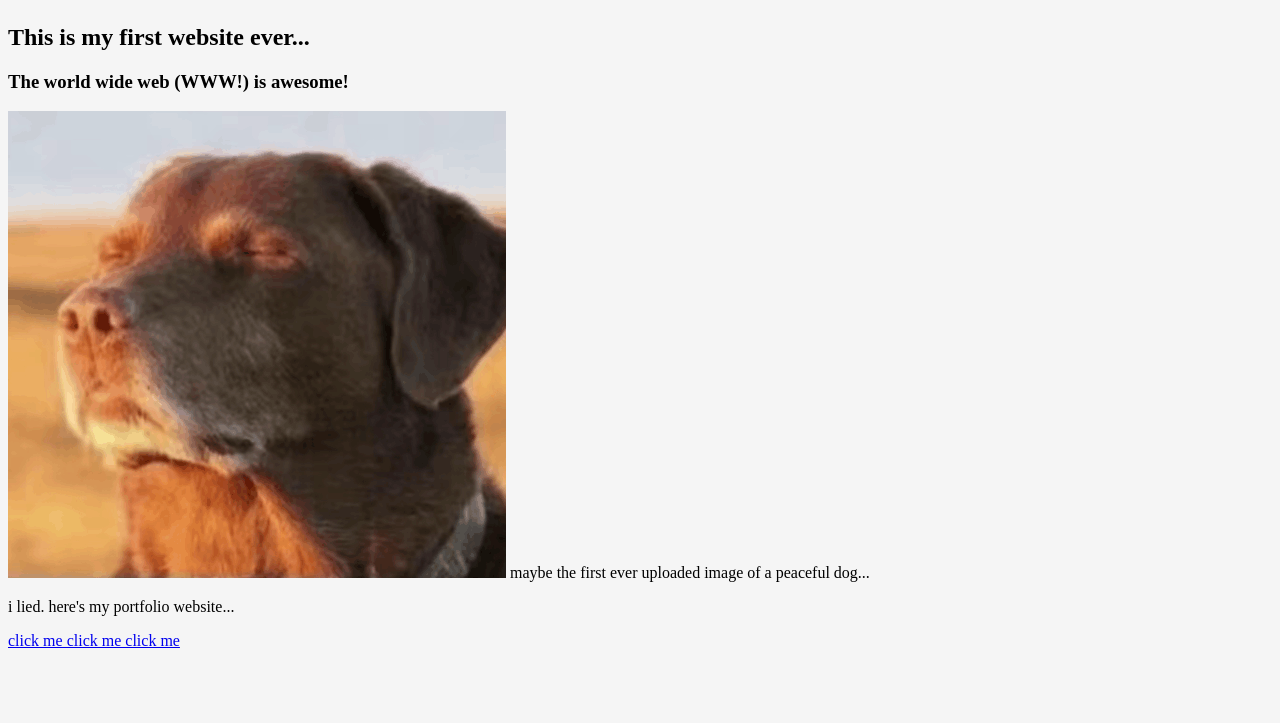
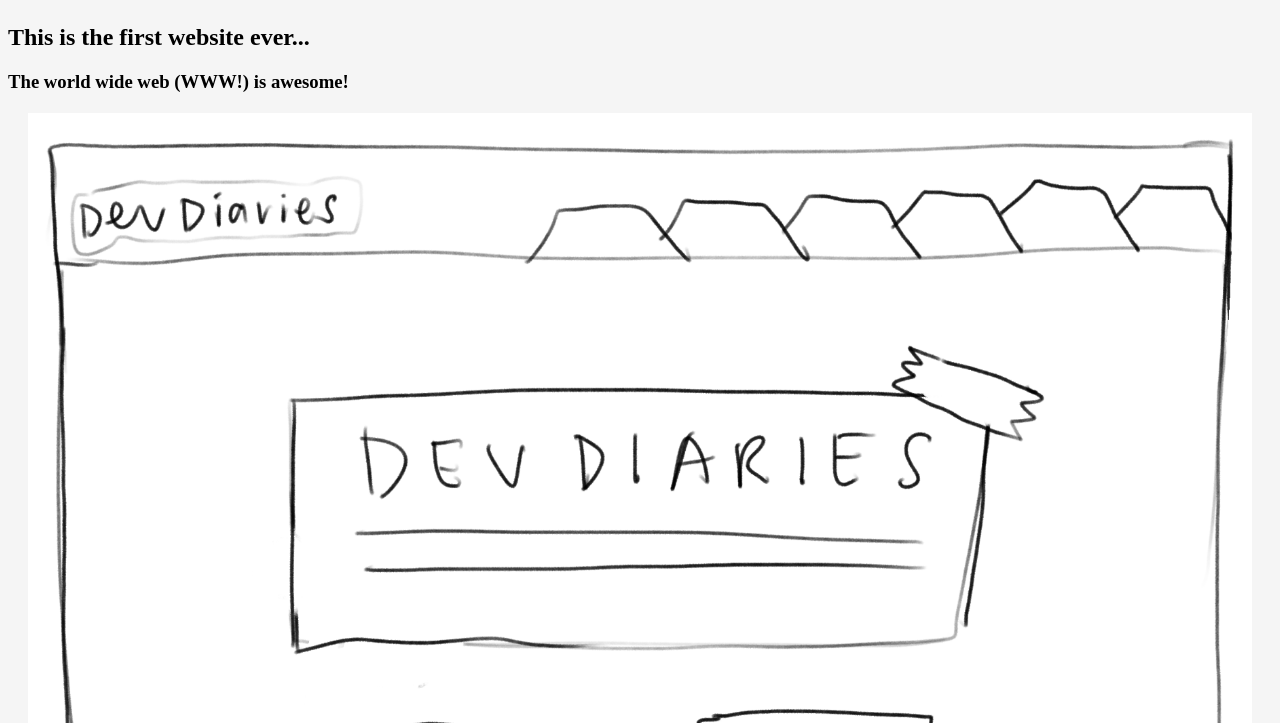
Before and after one commit to bevng/my-first-website, a plain HTML site: page index.html in a window 1280 px wide. Shown: the part 77-800 px from the top of the page. Drawn offline with Linux system fonts and the light colour scheme; a web font is replaced by a local one.

Commit message:
uploaded sketch

```diff
--- a/index.html
+++ b/index.html
@@ -4,19 +4,22 @@
     <meta charset="UTF-8">
     <meta name="viewport" content="width=device-width, initial-scale=1.0">
     <title>Document</title>
-    <link rel="stylesheet" href="style.css"
+    <link rel="stylesheet" href="style.css">
     <link rel="preconnect" href="https://fonts.googleapis.com">
 <link rel="preconnect" href="https://fonts.gstatic.com" crossorigin>
 <link href="https://fonts.googleapis.com/css2?family=Coral+Pixels&display=swap" rel="stylesheet">
 </head>
 <body>
     <h1> Hello, World! </h1>
-    <h2> This is my first website ever...</h2>
+    <h2> This is the first website ever...</h2>
     <h3> The world wide web (WWW!) is awesome!</h3>
-    <img src="images/peaceful-dog.png" alt="a peaceful dog"
+    <img src="images/devdiary-sketch.png" alt="my devdiaries very quick sketch.">
+    <p>Here above is a very quick sketch of my proposed dev diaries website. Ideally it will have the feel of a physical scrapbook or folder. The tabs at the top would be like folder tabs, for the labs and entries.</p>
 
-    <p> maybe the first ever uploaded image of a peaceful dog... </p>
-    <p> i lied. here's my portfolio website...</p>
+    <img src="images/peaceful-dog.png" alt="a peaceful dog">
+
+    <p>Maybe the first ever uploaded image of a peaceful dog...</p>
+    <p> here's my portfolio website...</p>
     <a href="https://bngvisuals.ca/">click me click me click me</a>
 </body>
 </html>
--- a/style.css
+++ b/style.css
@@ -6,3 +6,11 @@ h1 {color:blue;
     font-size: 40px;
     font-family:'Coral Pixels', serif ;
 }
+
+img {
+    max-width: calc(100% - 40px);
+    margin: 20px auto;
+    display: block;
+    height: auto;
+    box-sizing: border-box;
+}
```
Also changed, not shown: images/devdiary-sketch.png (added), 2 other files.
